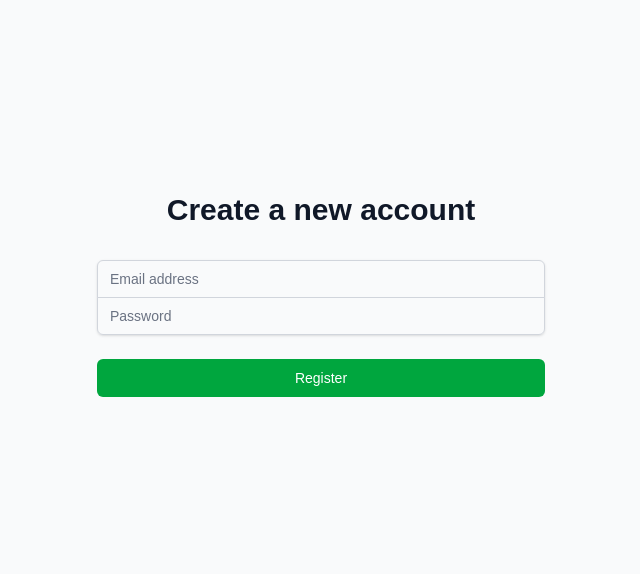
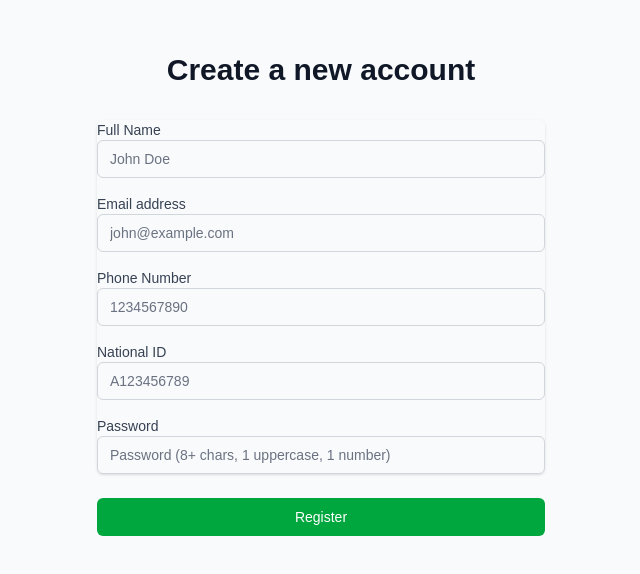
Before and after one commit to MphoBeeThwala/NextJSFrontend, a Next.js app: page /register in a window 1280 px wide. Shown: the part 118-692 px from the top of the page, without its empty margins (319-959 px from the left). Built offline with nearby package versions, Linux system fonts and the light colour scheme.

Commit message:
Update: Add all required fields to registration form

```diff
--- a/src/app/register/page.js
+++ b/src/app/register/page.js
@@ -3,32 +3,45 @@ import { useState } from 'react';
 import { useRouter } from 'next/navigation';
 
 export default function RegisterPage() {
-  const [email, setEmail] = useState('');
-  const [password, setPassword] = useState('');
+  const [formData, setFormData] = useState({
+    name: '',
+    email: '',
+    phone: '',
+    nationalID: '',
+    password: '',
+  });
   const [error, setError] = useState('');
   const router = useRouter();
+
+  const handleChange = (e) => {
+    const { name, value } = e.target;
+    setFormData((prev) => ({
+      ...prev,
+      [name]: value,
+    }));
+  };
 
   const handleSubmit = async (e) => {
     e.preventDefault();
     setError('');
 
     try {
-      console.log('Attempting registration with:', { email });
+      console.log('Attempting registration with:', { ...formData, password: '***' });
       const response = await fetch(`${process.env.NEXT_PUBLIC_API_URL}/api/auth/register`, {
         method: 'POST',
         headers: {
           'Content-Type': 'application/json',
-          'Accept': 'application/json',
+          Accept: 'application/json',
         },
-        body: JSON.stringify({ email, password }),
+        body: JSON.stringify(formData),
       });
 
       const responseText = await response.text();
       console.log('Server response:', responseText);
 
-      let errorData;
+      let data;
       try {
-        errorData = JSON.parse(responseText);
+        data = JSON.parse(responseText);
       } catch (parseError) {
         console.error('Error parsing response:', parseError);
         throw new Error('Invalid server response');
@@ -37,7 +50,7 @@ export default function RegisterPage() {
       if (response.ok) {
         router.push('/login');
       } else {
-        setError(errorData.message || 'Registration failed');
+        setError(data.message || 'Registration failed');
       }
     } catch (err) {
       setError('Network error. Please try again.');
@@ -54,29 +67,80 @@ export default function RegisterPage() {
           </h2>
         </div>
         <form className="mt-8 space-y-6" onSubmit={handleSubmit}>
-          <div className="rounded-md shadow-sm -space-y-px">
+          <div className="rounded-md shadow-sm space-y-4">
             <div>
+              <label htmlFor="name" className="block text-sm font-medium text-gray-700">
+                Full Name
+              </label>
+              <input
+                id="name"
+                name="name"
+                type="text"
+                required
+                className="appearance-none relative block w-full px-3 py-2 border border-gray-300 placeholder-gray-500 text-gray-900 rounded-md focus:outline-none focus:ring-blue-500 focus:border-blue-500 focus:z-10 sm:text-sm"
+                placeholder="John Doe"
+                value={formData.name}
+                onChange={handleChange}
+              />
+            </div>
+            <div>
+              <label htmlFor="email" className="block text-sm font-medium text-gray-700">
+                Email address
+              </label>
               <input
                 id="email"
                 name="email"
                 type="email"
                 required
-                className="appearance-none rounded-none relative block w-full px-3 py-2 border border-gray-300 placeholder-gray-500 text-gray-900 rounded-t-md focus:outline-none focus:ring-blue-500 focus:border-blue-500 focus:z-10 sm:text-sm"
-                placeholder="Email address"
-                value={email}
-                onChange={(e) => setEmail(e.target.value)}
+                className="appearance-none relative block w-full px-3 py-2 border border-gray-300 placeholder-gray-500 text-gray-900 rounded-md focus:outline-none focus:ring-blue-500 focus:border-blue-500 focus:z-10 sm:text-sm"
+                placeholder="john@example.com"
+                value={formData.email}
+                onChange={handleChange}
               />
             </div>
             <div>
+              <label htmlFor="phone" className="block text-sm font-medium text-gray-700">
+                Phone Number
+              </label>
+              <input
+                id="phone"
+                name="phone"
+                type="tel"
+                required
+                className="appearance-none relative block w-full px-3 py-2 border border-gray-300 placeholder-gray-500 text-gray-900 rounded-md focus:outline-none focus:ring-blue-500 focus:border-blue-500 focus:z-10 sm:text-sm"
+                placeholder="1234567890"
+                value={formData.phone}
+                onChange={handleChange}
+              />
+            </div>
+            <div>
+              <label htmlFor="nationalID" className="block text-sm font-medium text-gray-700">
+                National ID
+              </label>
+              <input
+                id="nationalID"
+                name="nationalID"
+                type="text"
+                required
+                className="appearance-none relative block w-full px-3 py-2 border border-gray-300 placeholder-gray-500 text-gray-900 rounded-md focus:outline-none focus:ring-blue-500 focus:border-blue-500 focus:z-10 sm:text-sm"
+                placeholder="A123456789"
+                value={formData.nationalID}
+                onChange={handleChange}
+              />
+            </div>
+            <div>
+              <label htmlFor="password" className="block text-sm font-medium text-gray-700">
+                Password
+              </label>
               <input
                 id="password"
                 name="password"
                 type="password"
                 required
-                className="appearance-none rounded-none relative block w-full px-3 py-2 border border-gray-300 placeholder-gray-500 text-gray-900 rounded-b-md focus:outline-none focus:ring-blue-500 focus:border-blue-500 focus:z-10 sm:text-sm"
-                placeholder="Password"
-                value={password}
-                onChange={(e) => setPassword(e.target.value)}
+                className="appearance-none relative block w-full px-3 py-2 border border-gray-300 placeholder-gray-500 text-gray-900 rounded-md focus:outline-none focus:ring-blue-500 focus:border-blue-500 focus:z-10 sm:text-sm"
+                placeholder="Password (8+ chars, 1 uppercase, 1 number)"
+                value={formData.password}
+                onChange={handleChange}
               />
             </div>
           </div>
```
